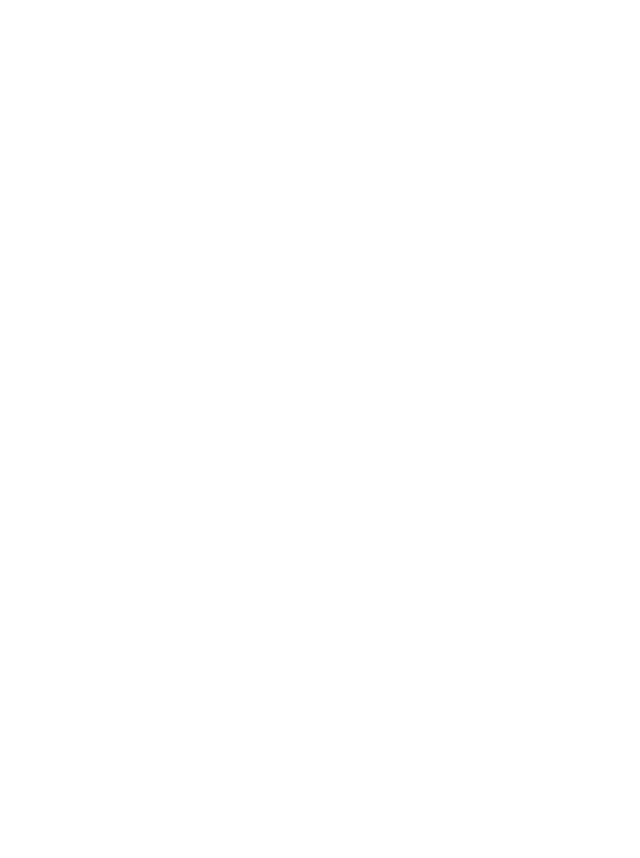
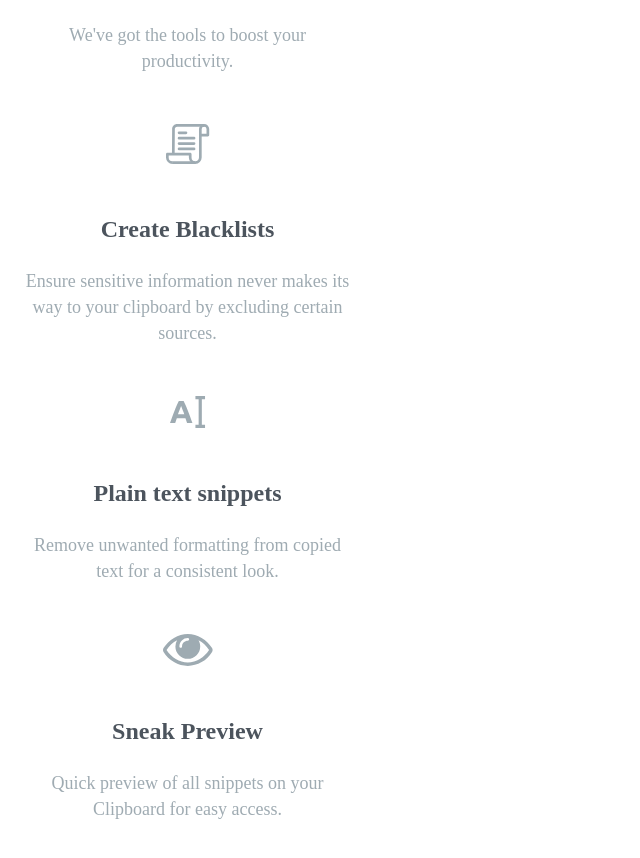
Before and after one commit to bryanloyd/ClipboardLandingPage, a React (Create React App) app: page / in a window 1280 px wide. Shown: the part 2620-3478 px from the top of the page, without its empty margins (0-640 px from the left). Before the commit the page ends 2483 px from the top, so only its background shows below. Built offline with nearby package versions, Linux system fonts and the light colour scheme; a web font is replaced by a local one.

Commit message:
Supercharge Component

```diff
--- a/src/App.js
+++ b/src/App.js
@@ -3,6 +3,7 @@
 import "./App.css";
 import Snippets from "./Components/Snippets";
 import Access from "./Components/Access";
+import Supercharge from "./Components/Supercharge";
 
 const App = () => {
   return (
@@ -10,6 +11,7 @@
       <Header />
       <Snippets />
       <Access />
+      <Supercharge />
     </div>
   );
 };
--- /dev/null
+++ b/src/Components/Supercharge.js
@@ -0,0 +1,37 @@
+import React from "react";
+import blacklist from "../images/icon-blacklist.svg";
+import text from "../images/icon-text.svg";
+import preview from "../images/icon-preview.svg";
+
+const Supercharge = () => {
+  return (
+    <div className="supercharge">
+      <div>
+        <h4>Supercharge your workflow</h4>
+        <p>We've got the tools to boost your productivity.</p>
+      </div>
+      <div>
+        <img src={blacklist} alt="" />
+        <h5>Create Blacklists</h5>
+        <p>
+          Ensure sensitive information never makes its way to your clipboard by
+          excluding certain sources.
+        </p>
+      </div>
+      <div>
+        <img src={text} alt="" />
+        <h5>Plain text snippets</h5>
+        <p>
+          Remove unwanted formatting from copied text for a consistent look.
+        </p>
+      </div>
+      <div>
+        <img src={preview} alt="" />
+        <h5>Sneak Preview</h5>
+        <p>Quick preview of all snippets on your Clipboard for easy access.</p>
+      </div>
+    </div>
+  );
+};
+
+export default Supercharge;
--- a/src/index.css
+++ b/src/index.css
@@ -166,3 +166,20 @@
 .access img {
   margin: 50px 0;
 }
+
+/* Supercharge Component */
+
+.supercharge {
+  text-align: center;
+  padding: 25px;
+}
+
+.supercharge h4,
+h5 {
+  margin-bottom: 25px;
+}
+
+.supercharge p,
+img {
+  margin-bottom: 50px;
+}
```
Also changed, not shown: index.html (+4 -9 lines), src/index.js (+6 -9 lines).
